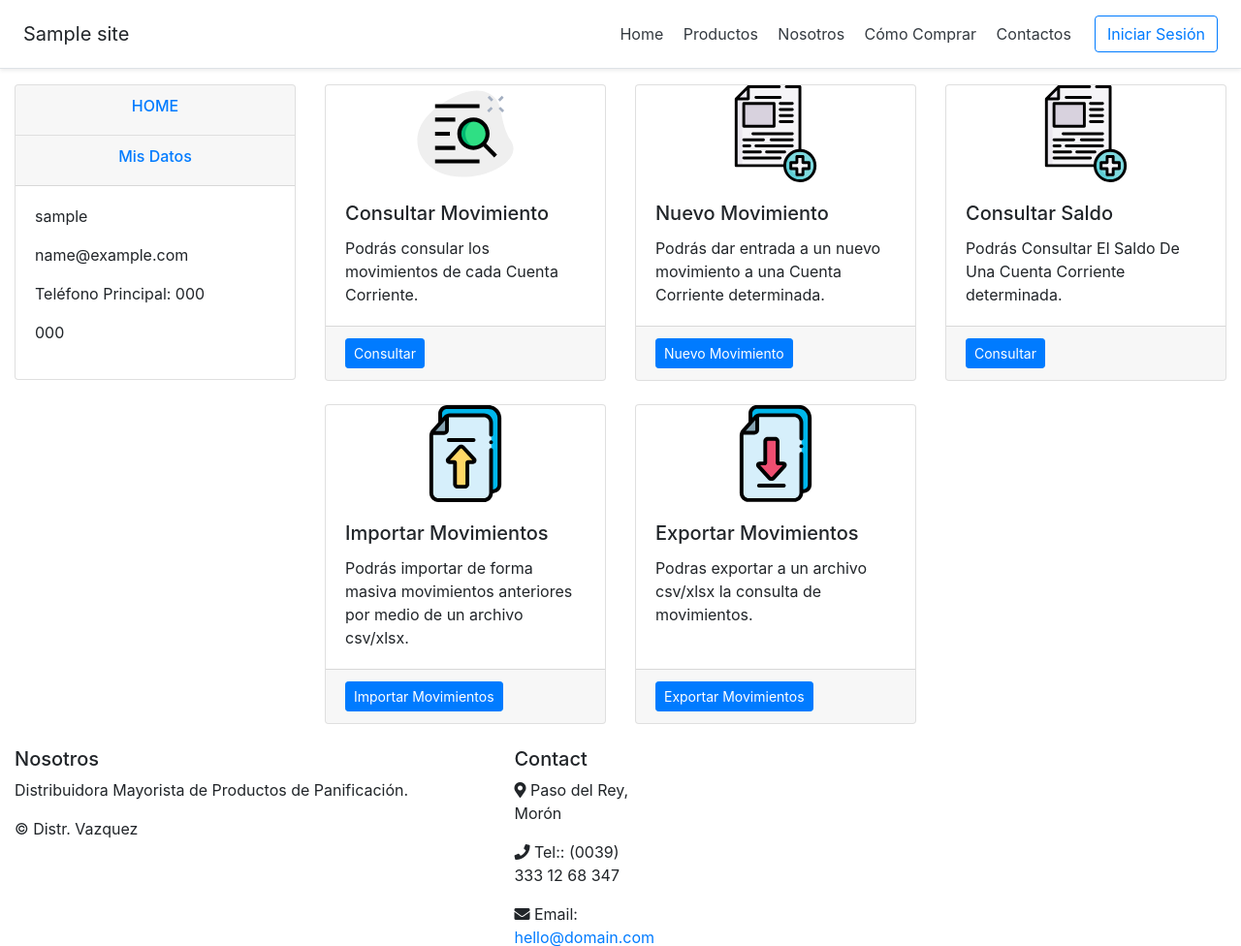
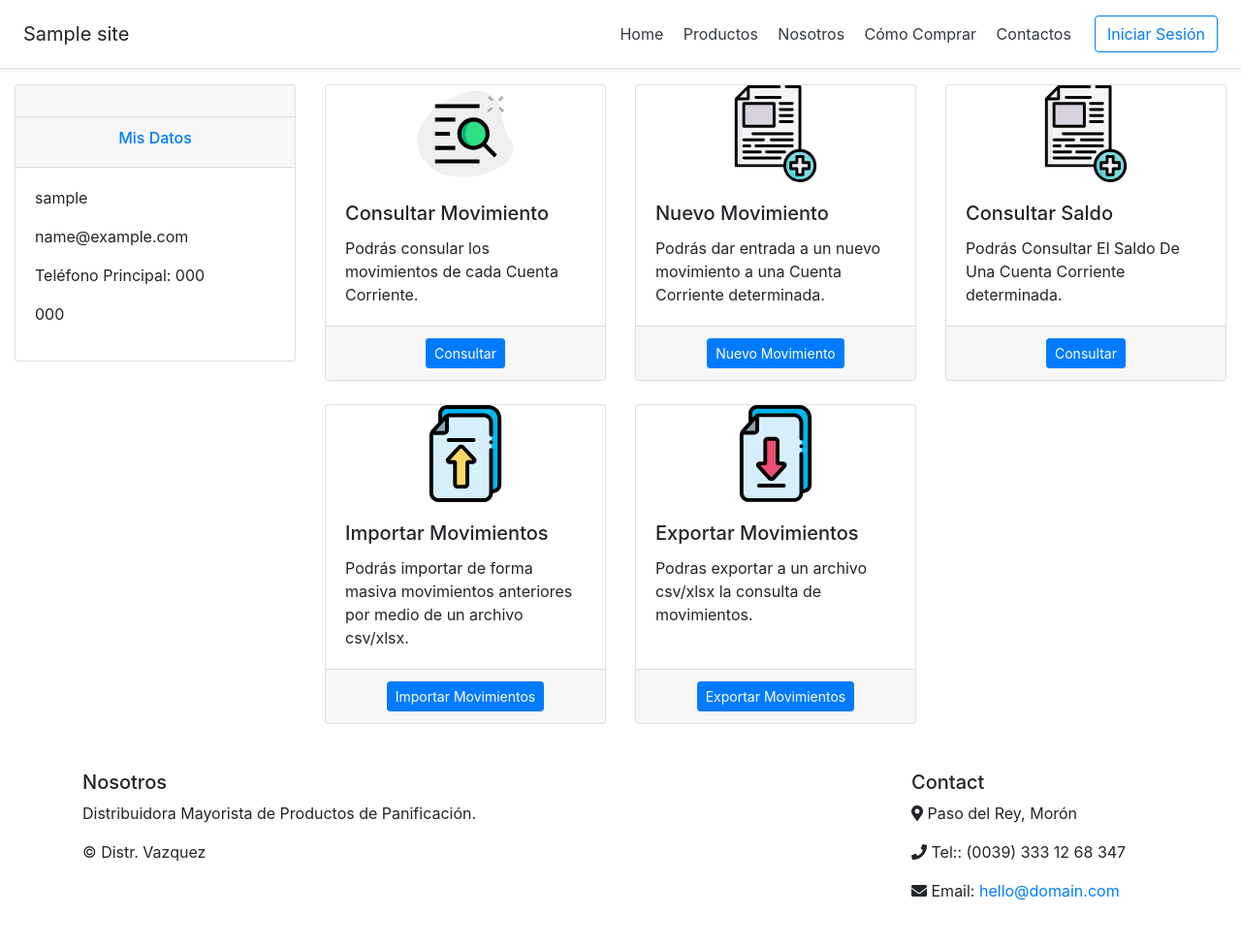
Before and after one commit to viccmedina/unlu_sip, a Flask app: template distribuidora/core/gestion_cta_corriente/templates/home_cta_corriente.html in a window 1280 px wide. Shown: the top 976 px of the page at 97% size. After the commit the page ends 929 px from the top, so only its background shows below. Run offline with Flask 2, Linux system fonts and the light colour scheme; the template is opened without the code that fills it: most values are stand-ins (such as "Sample title", 1, 10 or a date in 2020); parts of the project's set-up code (start-up, migrations or seed data) failed here and were passed over; some libraries are stand-ins or nearby versions.

Commit message:
acomodando things

```diff
--- a/distribuidora/core/gestion_cta_corriente/templates/home_cta_corriente.html
+++ b/distribuidora/core/gestion_cta_corriente/templates/home_cta_corriente.html
@@ -14,7 +14,9 @@
 				        <p class="card-text">Podrás consular los movimientos de cada Cuenta Corriente.</p>
 				      </div>
 				      <div class="card-footer">
-						<a class="btn btn-primary btn-sm" href="{{ url_for('cta_corriente.consultar_cta_corriente') }}" role="button">Consultar</a>
+								<center>
+									<a class="btn btn-primary btn-sm" href="{{ url_for('cta_corriente.consultar_cta_corriente') }}" role="button">Consultar</a>
+								</center>
     				</div>
 				    </div>
 				  </div>
@@ -26,7 +28,9 @@
 				        <p class="card-text">Podrás dar entrada a un nuevo movimiento a una Cuenta Corriente determinada.</p>
 				      </div>
 				      <div class="card-footer">
-						<a class="btn btn-primary btn-sm" href="{{ url_for('cta_corriente.agregar') }}" role="button">Nuevo Movimiento</a>
+								<center>
+									<a align = "center" class="btn btn-primary btn-sm" href="{{ url_for('cta_corriente.agregar') }}" role="button">Nuevo Movimiento</a>
+								</center>
     				</div>
 				    </div>
 				  </div>
@@ -38,7 +42,9 @@
 							 <p class="card-text">Podrás Consultar El Saldo De Una Cuenta Corriente determinada.</p>
 						 </div>
 						 <div class="card-footer">
-					 <a class="btn btn-primary btn-sm" href="{{ url_for('cta_corriente.consultar_saldo') }}" role="button">Consultar</a>
+							 <center>
+					 		 		<a class="btn btn-primary btn-sm" href="{{ url_for('cta_corriente.consultar_saldo') }}" role="button">Consultar</a>
+							</center>
 					 </div>
 					 </div>
 				 </div>
@@ -50,7 +56,9 @@
 				        <p class="card-text">Podrás importar de forma masiva movimientos anteriores por medio de un archivo csv/xlsx.</p>
 				      </div>
 				      <div class="card-footer">
-						<a class="btn btn-primary btn-sm" href="{{ url_for('cta_corriente.importar') }}" role="button">Importar Movimientos</a>
+							<center>
+								<a class="btn btn-primary btn-sm" href="{{ url_for('cta_corriente.importar') }}" role="button">Importar Movimientos</a>
+							</center>
     				</div>
 				    </div>
 				  </div>
@@ -62,9 +70,12 @@
 				        <p class="card-text">Podras exportar a un archivo csv/xlsx la consulta de movimientos.</p>
 				      </div>
 				      <div class="card-footer">
-						<a class="btn btn-primary btn-sm" href="{{ url_for('cta_corriente.exportar') }}" role="button">Exportar Movimientos</a>
+							<center>
+								<a class="btn btn-primary btn-sm" href="{{ url_for('cta_corriente.exportar') }}" role="button">Exportar Movimientos</a>
+							</center>
     				</div>
 				    </div>
+						</div>
 				  </div>
 				</div>
 </div>
--- a/distribuidora/core/gestion_pedido/templates/form_nuevo_pedido.html
+++ b/distribuidora/core/gestion_pedido/templates/form_nuevo_pedido.html
@@ -19,7 +19,7 @@
         									<p>Usted esta a punto de confirmar la generación de un Nuevo Pedido.</p>
         									<p>Recuerde que solamente podrá tener un único pedido sin confirmación por parte de nosotros abierto al mismo tiempo.</p>
 				                </div>
-				                <div class="form-group">
+				                <div align= "right"class="form-group">
 				                  {{ form.submit(class="btn btn-success mb-2") }}
 				                </div>
 				              </form>
--- a/distribuidora/templates/acordeon_perfil_usuario.html
+++ b/distribuidora/templates/acordeon_perfil_usuario.html
@@ -5,9 +5,10 @@
       <div class="card-header" id="headingOne">
         <h6 align = "center">
           {% if datos.username == 'operador' %}
-            <a align="right" href="{{ url_for('gestion_usuario.home_operador') }}" role="button">HOME</a>
-          {% else %}
-            <a align="right" href="{{ url_for('gestion_usuario.home_cliente') }}" role="button">HOME</a>
+            <a align="right" href="{{ url_for('gestion_usuario.home_operador') }}" role="button">Home</a>
+          {% endif %}
+          {% if datos.username == 'cliente' %}
+            <a align="right" href="{{ url_for('gestion_usuario.home_cliente') }}" role="button">Home</a>
           {% endif %}
         </h6>
       </div>
```
Also changed, not shown: distribuidora/core/gestion_stock/templates/home_stock.html (+13 -4 lines), distribuidora/core/gestion_usuario/templates/home_cliente.html (+12 -4 lines), distribuidora/core/gestion_usuario/templates/home_operador.html (+12 -0 lines).
